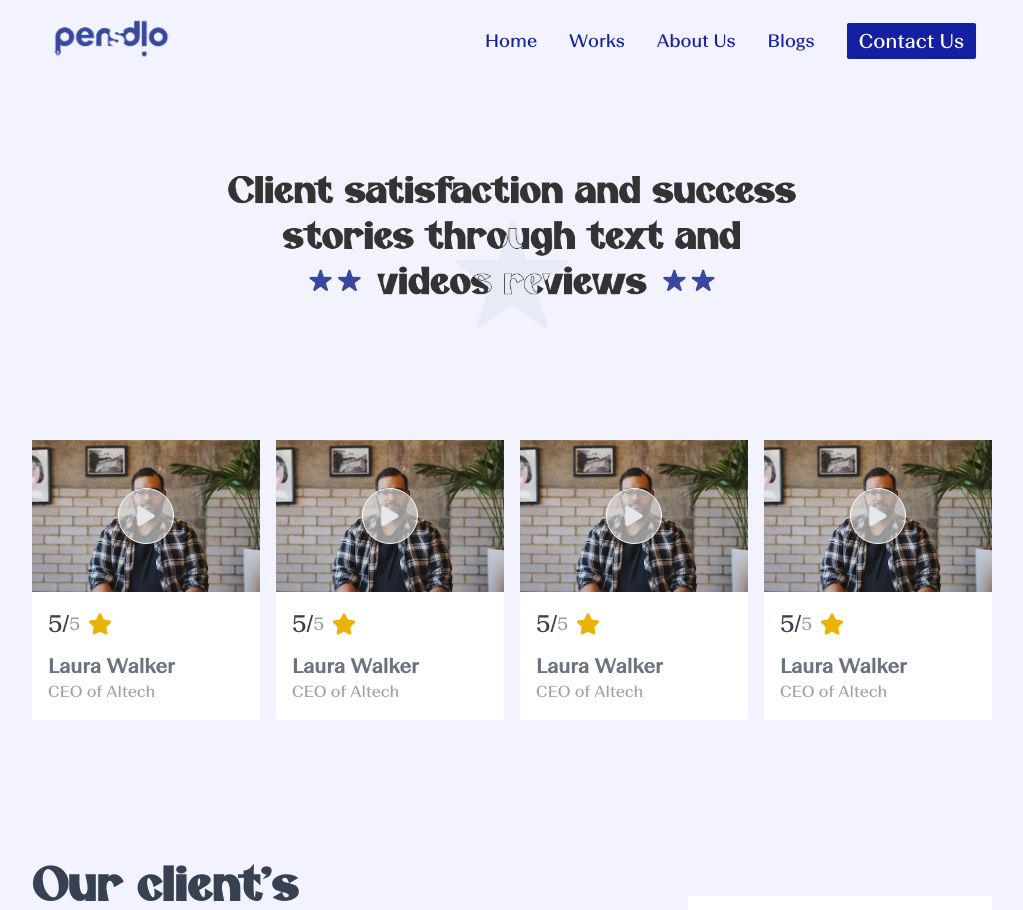
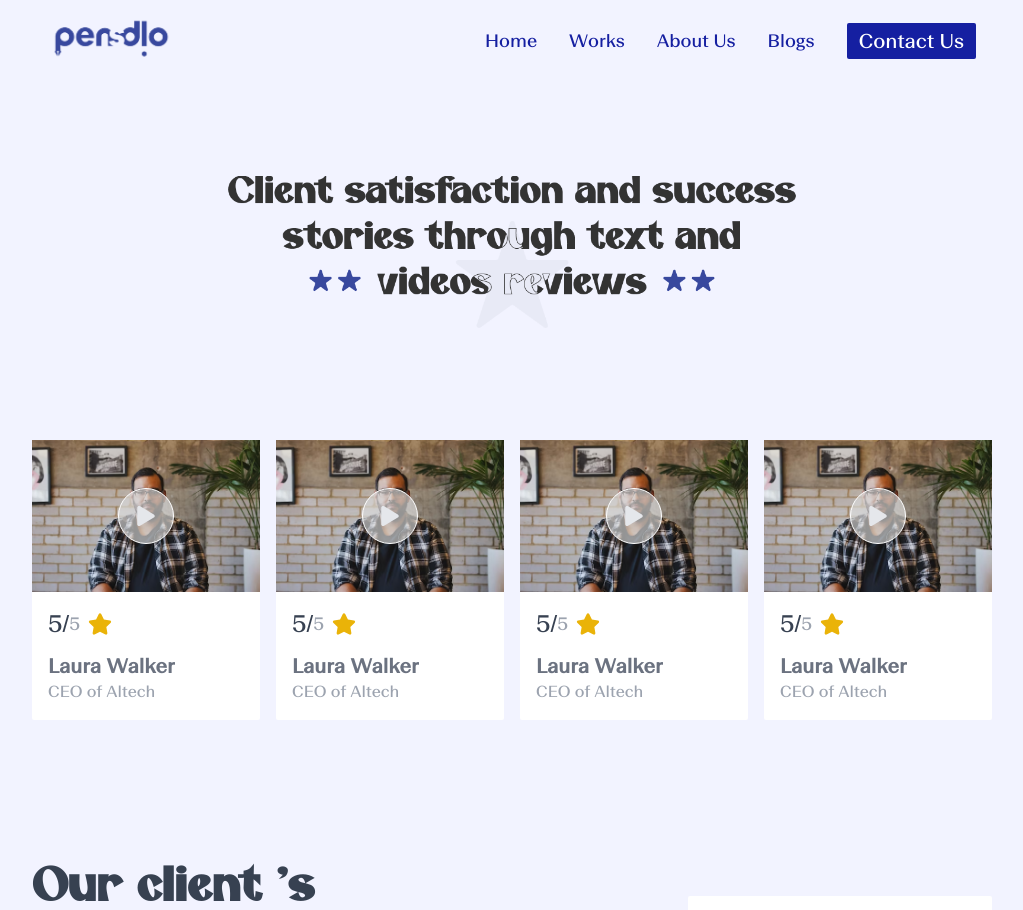
Before and after one commit to mdemong87/pensdio, a Next.js app: page /review in a window 1280 px wide. Shown: the top 910 px of the page, without its empty margins (128-1151 px from the left). Built offline with nearby package versions, Linux system fonts and the light colour scheme.

Commit message:
Frist delopy error fix

```diff
--- a/app/(site)/review/page.js
+++ b/app/(site)/review/page.js
@@ -25,7 +25,7 @@ const Review = () => {
 
                 <section className="mt-20 lg:mt-36">
                     <div className="w-full">
-                        <h1 className="text-4xl md:text-5xl font-bold sFont text-gray-700">Our client's</h1>
+                        <h1 className="text-4xl md:text-5xl font-bold sFont text-gray-700">Our client &apos;s</h1>
                         <h1 className="text-4xl -mt-3 md:-mt-0 md:text-5xl font-bold pt-4 sFont text-gray-700">Experience</h1>
                         <p className="text-gray-500 w-full lg:w-2/4 text-md pt-4">
                             Insights into the Experiences Shared by Our Valued Clients, Reflecting Their Satisfaction and Success Stories with Our Services
--- a/app/componnent/AboutHero.jsx
+++ b/app/componnent/AboutHero.jsx
@@ -10,9 +10,9 @@ const AboutHero = () => {
                 <div className="h-full flex flex-col md:flex-row justify-center md:justify-between items-center">
                     <div className="w-3/4 mt-20 md:mt-0 z-20">
                         <h1 className="text-4xl md:text-5xl font-bold text-white pb-4 sFont">Join A Fast-Growing Global Digital Consultancy Agency</h1>
-                        <p className="text-gray-300 py-7">Join our vibrant global digital consultancy. Discover cutting-edge solutions and tap into unparalleled expertise for success in the dynamic and ever-evolving digital landscape. Let's collaborate for excellence and growth in your digital endeavor</p>
+                        <p className="text-gray-300 py-7">Join our vibrant global digital consultancy. Discover cutting-edge solutions and tap into unparalleled expertise for success in the dynamic and ever-evolving digital landscape. Let&apos;s collaborate for excellence and growth in your digital endeavor</p>
                         <Link href={'/contact'}>
-                            <button className="bg-white font-semibold text-gray-600 px-4 py-2 rounded-sm">Let's Talk Us</button>
+                            <button className="bg-white font-semibold text-gray-600 px-4 py-2 rounded-sm">Let&apos;s Talk Us</button>
                         </Link>
                     </div>
                     <div className="w-1/4 hidden md:block h-full z-10">
--- a/app/componnent/AboutLetsMeet.jsx
+++ b/app/componnent/AboutLetsMeet.jsx
@@ -16,7 +16,7 @@ const AboutLetsMeet = () => {
         <div className="py-20 sBg">
             <Container>
                 <div className="h-full">
-                    <h1 className="text-4xl md:text-5xl font-bold sFont text-gray-700">Let's Meet With Our</h1>
+                    <h1 className="text-4xl md:text-5xl font-bold sFont text-gray-700">Let&apos;s Meet With Our</h1>
                     <h1 className="text-4xl md:text-5xl font-bold pt-4 sFont text-gray-700">Dedicated Team</h1>
                 </div>
                 <div className="flex flex-col lg:flex-row items-center md:items-start justify-between md:gap-5">
--- a/app/componnent/ClientExperiences.jsx
+++ b/app/componnent/ClientExperiences.jsx
@@ -8,7 +8,7 @@ const ClientExperiences = () => {
             <Container>
                 <div className="h-full flex justify-between ">
                     <div className="h-full">
-                        <h1 className="text-4xl md:text-5xl font-bold sFont text-gray-700">Our Client's</h1>
+                        <h1 className="text-4xl md:text-5xl font-bold sFont text-gray-700">Our Client&apos;s</h1>
                         <h1 className="text-4xl md:text-5xl font-bold pt-4 sFont text-gray-700">Experiences</h1>
                     </div>
                     <div className="mt-10">
--- a/app/componnent/Footer.jsx
+++ b/app/componnent/Footer.jsx
@@ -10,7 +10,7 @@ const Footer = () => {
                 <div className="py-20">
                     <div>
                         <div className="mb-5">
-                            <p className="text-xl text-gray-500">We're here to solve your problem!</p>
+                            <p className="text-xl text-gray-500">We&apos;re here to solve your problem!</p>
                             <h1 className="text-3xl md:text-5xl py-4 font-light sFont text-gray-600">pensdio21@gmail.com</h1>
                         </div>
                         <div className="flex flex-col md:flex-row justify-between items-cetner gap-5 py-5">
```
